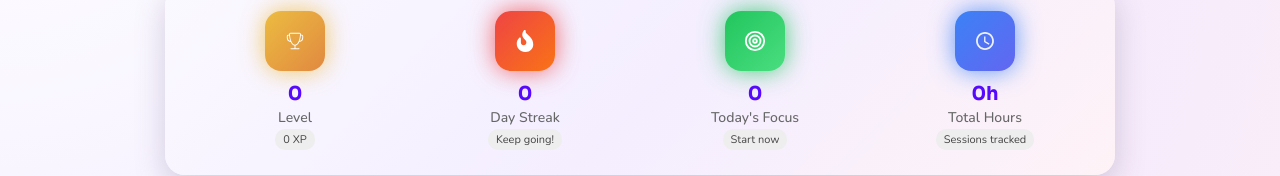
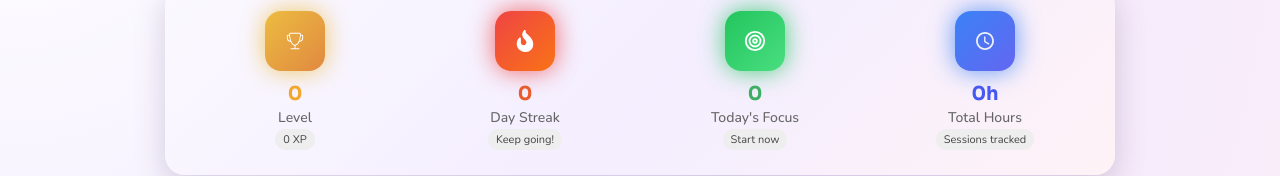
Before and after one commit to monikamitkova/Focusly, a React (Create React App) app in the folder frontend/: page / in a window 1280 px wide. Shown: the part 188-364 px from the top of the page. Built offline with nearby package versions, Linux system fonts and the light colour scheme.

Commit message:
Change color on stats panel

```diff
--- a/frontend/src/domains/components/Stats.js
+++ b/frontend/src/domains/components/Stats.js
@@ -25,6 +25,7 @@ export default function Stats({ xp, level, streak, totalFocusedTime, sessionsCou
         icon={<CiTrophy />}
         color="linear-gradient(135deg, #ecbc41, #e18940)"
         glowColor="rgba(236, 188, 65, 0.8)"
+        valueColor="#f2a62b"
         value={level}
         label="Level"
         sub={`${xp} XP`}
@@ -34,6 +35,7 @@ export default function Stats({ xp, level, streak, totalFocusedTime, sessionsCou
         icon={<FaFireFlameCurved />}
         color="linear-gradient(135deg, #ef4444, #f97316)"
         glowColor="rgba(239, 68, 68, 0.8)"
+        valueColor="#ea5b2c"
         value={streak}
         label="Day Streak"
         sub="Keep going!"
@@ -43,6 +45,7 @@ export default function Stats({ xp, level, streak, totalFocusedTime, sessionsCou
         icon={<FiTarget />}
         color="linear-gradient(135deg, #22c55e, #4ade80)"
         glowColor="rgba(34, 197, 94, 0.8)"
+        valueColor="#3daf62"
         value={0}
         label="Today's Focus"
         sub="Start now"
@@ -52,6 +55,7 @@ export default function Stats({ xp, level, streak, totalFocusedTime, sessionsCou
         icon={<IoMdTime />}
         color="linear-gradient(135deg, #3b82f6, #6366f1)"
         glowColor="rgba(59, 130, 246, 0.8)"
+        valueColor="#4658f0"
         value={`${totalFocusedTime}h`}
         label="Total Hours"
         sub="Sessions tracked"
@@ -60,7 +64,7 @@ export default function Stats({ xp, level, streak, totalFocusedTime, sessionsCou
   );
 }
 
-function StatCard({ icon, color, value, label, sub, glowColor }) {
+function StatCard({ icon, color, value, label, sub, glowColor, valueColor }) {
   const [isHovered, setIsHovered] = useState(false);
 
   return (
@@ -97,7 +101,7 @@ function StatCard({ icon, color, value, label, sub, glowColor }) {
         {icon}
       </div>
 
-      <h2 style={{ margin: 0, fontSize: "1.2rem" }}>{value}</h2>
+      <h2 style={{ margin: 0, fontSize: "1.2rem", color: valueColor }}>{value}</h2>
       <p style={{ margin: "2px 0", color: "#666", fontWeight: "500" }}>{label}</p>
 
       <div
```
